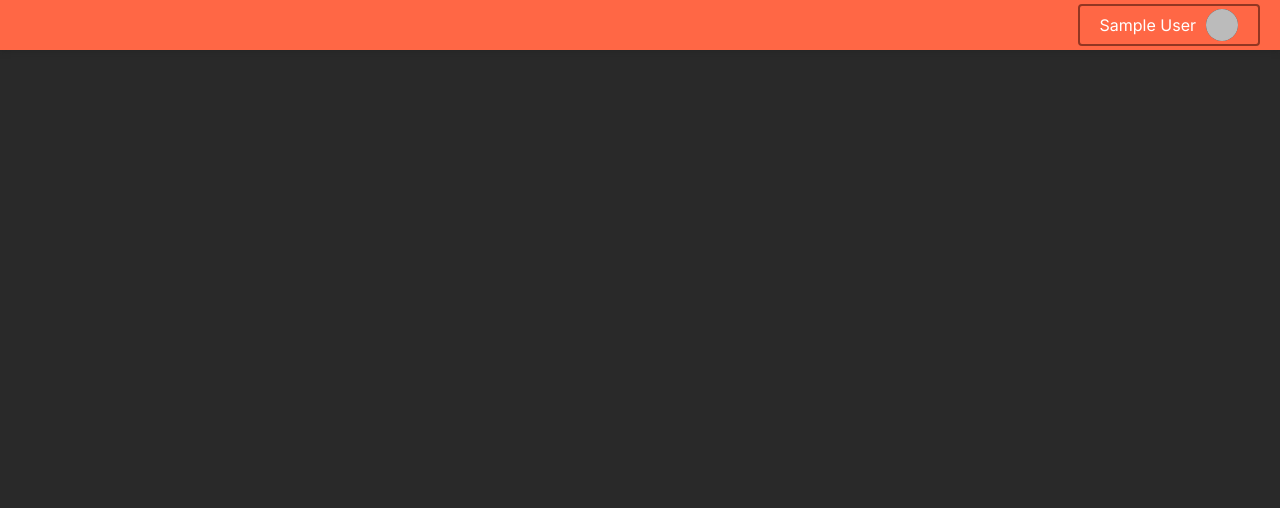
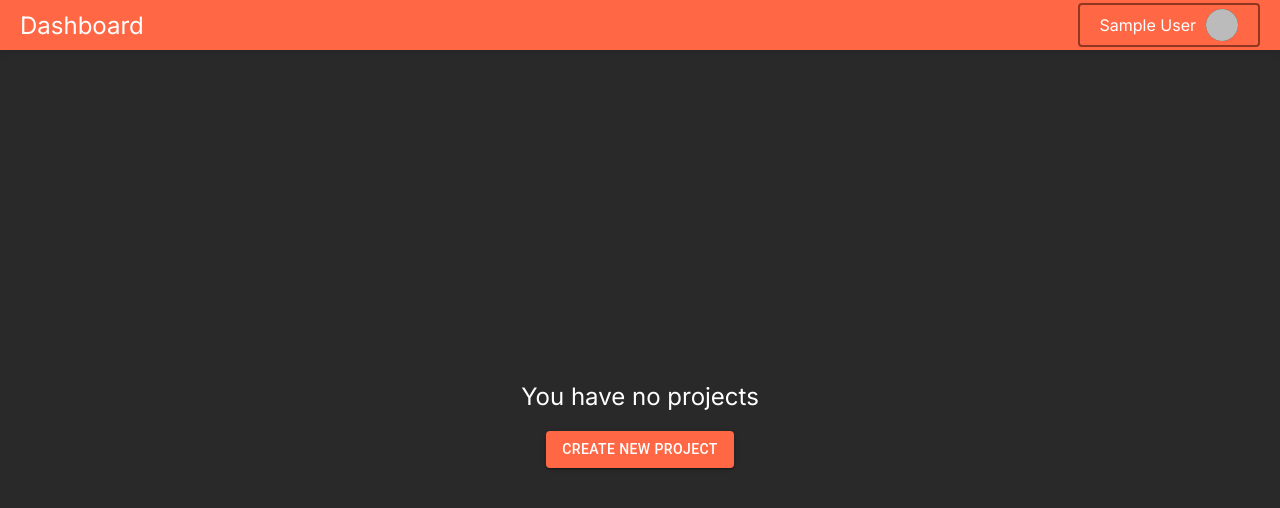
Before and after one commit to wojciechkurzak/praca-dyplomowa, a React (Vite) app: page /home in a window 1280 px wide. Shown: the top 508 px of the page. Built offline with nearby package versions, Linux system fonts and the light colour scheme; no server answers; sample sign-in values are in the browser's storage.

Commit message:
Add information when user dont have any projects

```diff
--- a/src/components/HomeTopBar/HomeTopBar.scss
+++ b/src/components/HomeTopBar/HomeTopBar.scss
@@ -1,8 +1,15 @@
 .home-top-bar {
   display: flex;
-  justify-content: right;
+  justify-content: space-between;
+  align-items: center;
   height: 50px;
   padding: 0 20px;
   background-color: #ff6745;
   box-shadow: 0 0 6px 0 #222;
+
+  h1 {
+    color: #fff;
+    font-size: 24px;
+    font-weight: 100;
+  }
 }
--- a/src/components/HomeTopBar/HomeTopBar.tsx
+++ b/src/components/HomeTopBar/HomeTopBar.tsx
@@ -4,6 +4,7 @@ import './HomeTopBar.scss'
 const HomeTopBar = () => {
   return (
     <div className='home-top-bar'>
+      <h1>Dashboard</h1>
       <UserProfile />
     </div>
   )
--- /dev/null
+++ b/src/components/NoProjects/NoProjects.scss
@@ -0,0 +1,13 @@
+.no-projects {
+  display: flex;
+  flex-direction: column;
+  justify-content: center;
+  align-items: center;
+  gap: 20px;
+  height: calc(100vh - 50px);
+
+  h2 {
+    color: #fff;
+    font-weight: 100;
+  }
+}
--- /dev/null
+++ b/src/components/NoProjects/NoProjects.tsx
@@ -0,0 +1,30 @@
+import { Button } from '@mui/material'
+import { useState } from 'react'
+import './NoProjects.scss'
+
+const NoProjects = () => {
+  const [modal, setModal] = useState<boolean>(false)
+
+  const handleOpenModal = () => {
+    setModal(true)
+  }
+
+  const handleCloseModal = () => {
+    setModal(false)
+  }
+
+  return (
+    <div className='no-projects'>
+      <h2>You have no projects</h2>
+      <Button
+        variant='contained'
+        className='no-projects-button'
+        onClick={handleOpenModal}
+      >
+        Create new project
+      </Button>
+    </div>
+  )
+}
+
+export default NoProjects
--- a/src/components/UserProfile/UserProfile.scss
+++ b/src/components/UserProfile/UserProfile.scss
@@ -8,7 +8,7 @@
     align-items: center;
     height: 100%;
     gap: 10px;
-    padding: 0 20px;
+    padding: 4px 20px;
     background-color: #ff6745;
     transition: background-color 0.2s;
     border: 2px solid #923622;
--- a/src/pages/HomePage/HomePage.tsx
+++ b/src/pages/HomePage/HomePage.tsx
@@ -1,11 +1,13 @@
 import HomeTopBar from '../../components/HomeTopBar/HomeTopBar'
+import NoProjects from '../../components/NoProjects/NoProjects'
 import './HomePage.scss'
 
 const HomePage = () => {
   return (
-    <div className='home-page'>
+    <main className='home-page'>
       <HomeTopBar />
-    </div>
+      <NoProjects />
+    </main>
   )
 }
 
```
